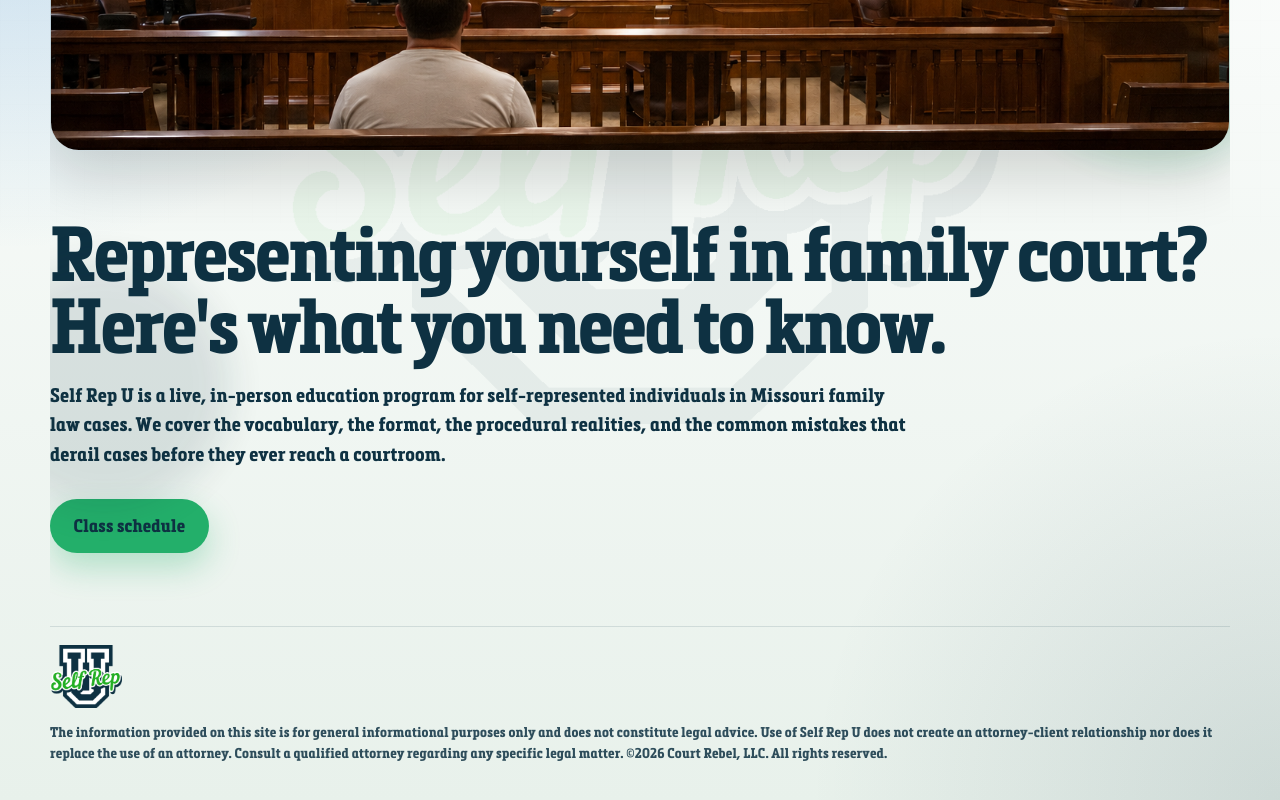
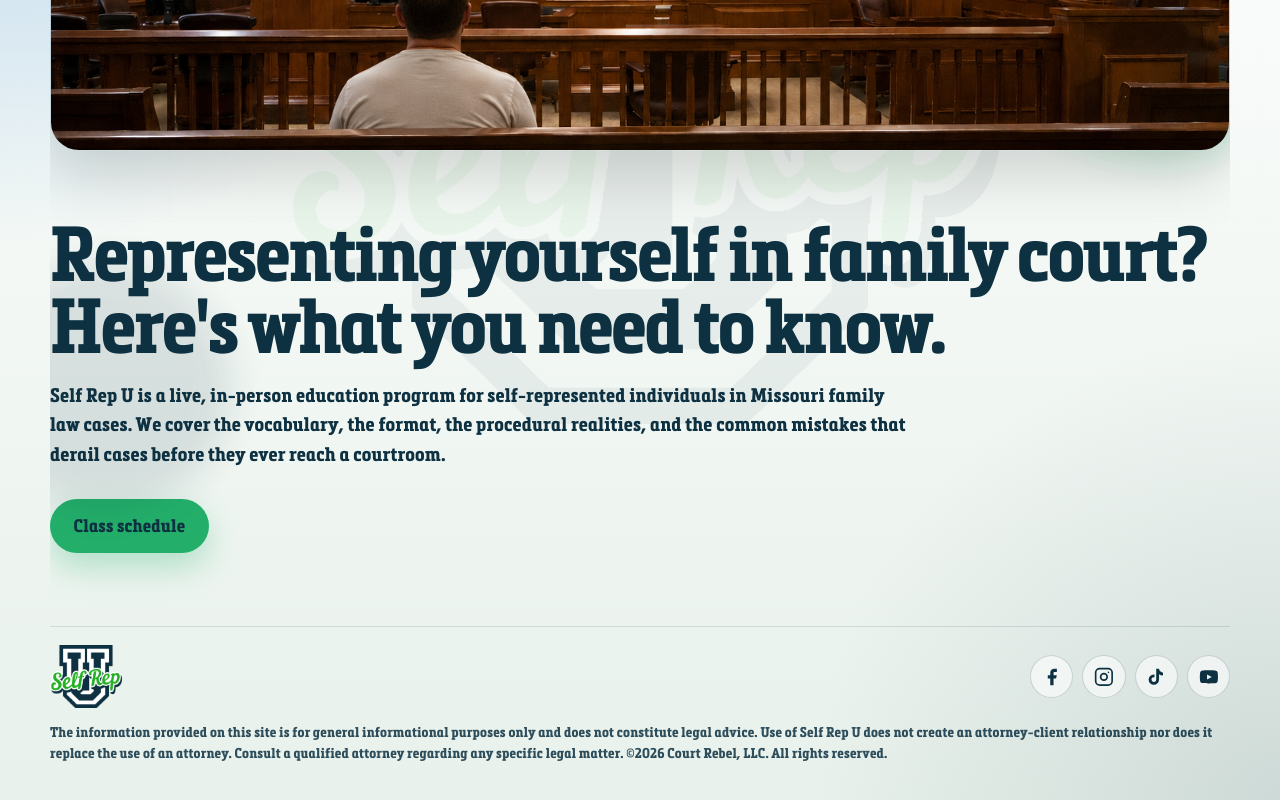
Before and after one commit to cboath/crprototype, a React (Vite) app: page / in a window 1280 px wide. Shown: the part 288-1088 px from the top of the page. Built offline with nearby package versions, Linux system fonts and the light colour scheme.

Commit message:
Makea da linkz

```diff
--- a/src/App.css
+++ b/src/App.css
@@ -330,6 +330,33 @@
   object-fit: cover;
 }
 
+.social-links {
+  display: flex;
+  align-items: center;
+  gap: 0.5rem;
+}
+
+.social-link {
+  display: grid;
+  place-items: center;
+  width: 2.4rem;
+  height: 2.4rem;
+  border-radius: 999px;
+  color: #0E3142;
+  border: 1px solid var(--border-strong);
+  background: rgba(255, 255, 255, 0.58);
+  transition: background-color 180ms ease, color 180ms ease;
+}
+
+.social-link:hover {
+  background: var(--accent);
+}
+
+.social-link svg {
+  width: 1.1rem;
+  height: 1.1rem;
+}
+
 .register-form {
   display: flex;
   flex-direction: column;
--- a/src/App.tsx
+++ b/src/App.tsx
@@ -135,6 +135,30 @@ function Layout({ children, title }: { children: ReactNode; title: string }) {
       <footer className="site-footer">
         <div className="site-footer-row">
           <img className="footer-mark" src="/SelfRepU_full-color.png" alt="" />
+          <nav className="social-links" aria-label="Social media">
+            <a href="https://www.facebook.com/TheSelfRepU/" aria-label="Facebook" className="social-link" target="_blank" rel="noopener noreferrer">
+              <svg viewBox="0 0 24 24" aria-hidden="true" fill="currentColor">
+                <path d="M18 2h-3a5 5 0 0 0-5 5v3H7v4h3v8h4v-8h3l1-4h-4V7a1 1 0 0 1 1-1h3z"/>
+              </svg>
+            </a>
+            <a href="https://www.instagram.com/theselfrepu/" aria-label="Instagram" className="social-link" target="_blank" rel="noopener noreferrer">
+              <svg viewBox="0 0 24 24" aria-hidden="true" fill="none" stroke="currentColor" strokeWidth="2" strokeLinecap="round" strokeLinejoin="round">
+                <rect x="2" y="2" width="20" height="20" rx="5" ry="5"/>
+                <circle cx="12" cy="12" r="4"/>
+                <circle cx="17.5" cy="6.5" r="1" fill="currentColor" stroke="none"/>
+              </svg>
+            </a>
+            <a href="https://www.tiktok.com/@theselfrepu" aria-label="TikTok" className="social-link" target="_blank" rel="noopener noreferrer">
+              <svg viewBox="0 0 24 24" aria-hidden="true" fill="currentColor">
+                <path d="M19.59 6.69a4.83 4.83 0 0 1-3.77-4.25V2h-3.45v13.67a2.89 2.89 0 0 1-2.88 2.5 2.89 2.89 0 0 1-2.89-2.89 2.89 2.89 0 0 1 2.89-2.89c.28 0 .54.04.79.1V9.01a6.33 6.33 0 0 0-.79-.05 6.34 6.34 0 0 0-6.34 6.34 6.34 6.34 0 0 0 6.34 6.34 6.34 6.34 0 0 0 6.33-6.34V8.69a8.18 8.18 0 0 0 4.78 1.52V6.76a4.85 4.85 0 0 1-1.01-.07z"/>
+              </svg>
+            </a>
+            <a href="https://www.youtube.com/@theselfrepu" aria-label="YouTube" className="social-link" target="_blank" rel="noopener noreferrer">
+              <svg viewBox="0 0 24 24" aria-hidden="true" fill="currentColor">
+                <path d="M22.54 6.42a2.78 2.78 0 0 0-1.95-1.96C18.88 4 12 4 12 4s-6.88 0-8.59.46A2.78 2.78 0 0 0 1.46 6.42 29 29 0 0 0 1 12a29 29 0 0 0 .46 5.58 2.78 2.78 0 0 0 1.95 1.95C5.12 20 12 20 12 20s6.88 0 8.59-.47a2.78 2.78 0 0 0 1.95-1.95A29 29 0 0 0 23 12a29 29 0 0 0-.46-5.58zM9.75 15.02V8.98L15.5 12l-5.75 3.02z"/>
+              </svg>
+            </a>
+          </nav>
         </div>
         <p className="legal-disclaimer">
           The information provided on this site is for general informational purposes only and does not constitute legal advice. Use of Self Rep U does not create an attorney-client relationship nor does it replace the use of an attorney. Consult a qualified attorney regarding any specific legal matter. ©2026 Court Rebel, LLC. All rights reserved.
```
